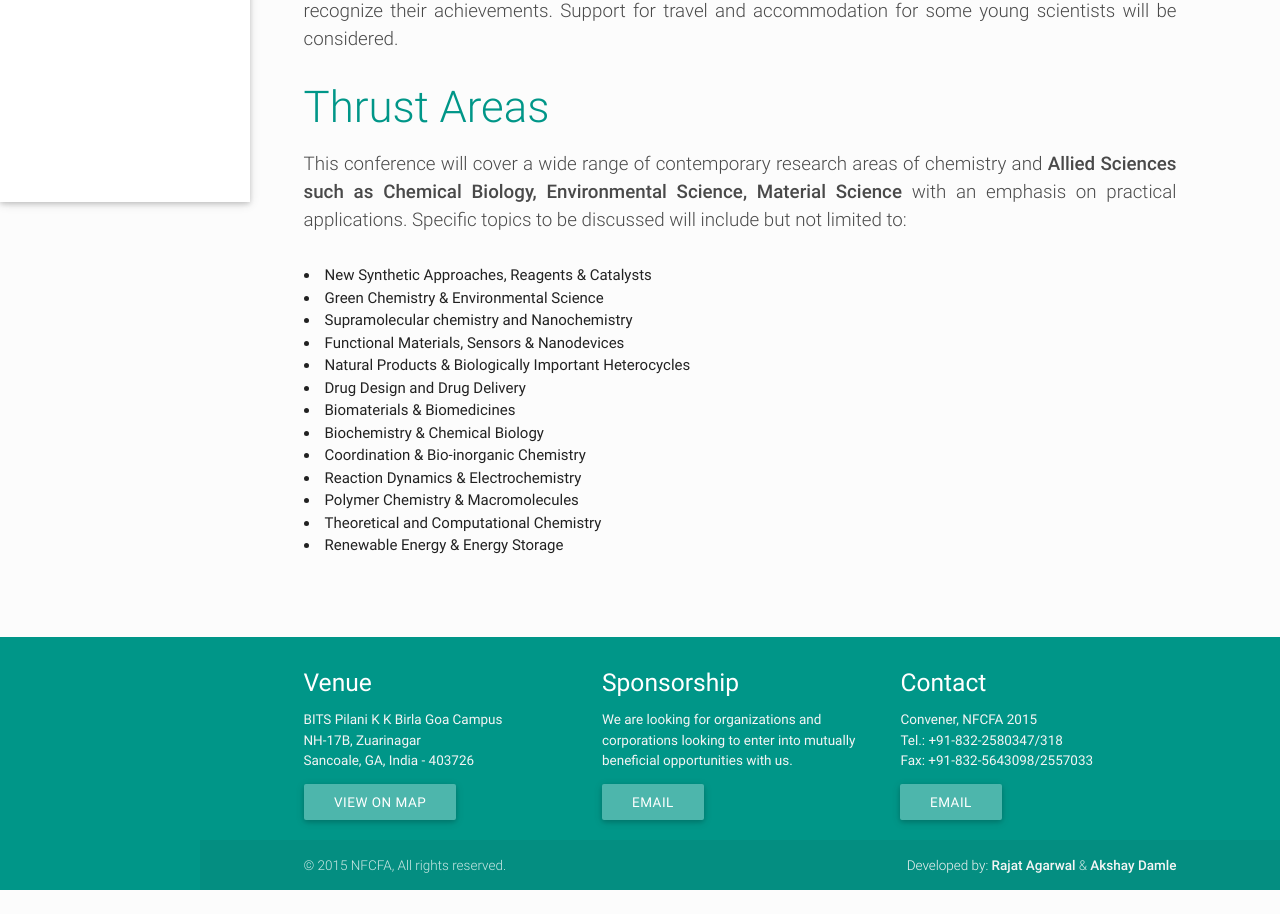
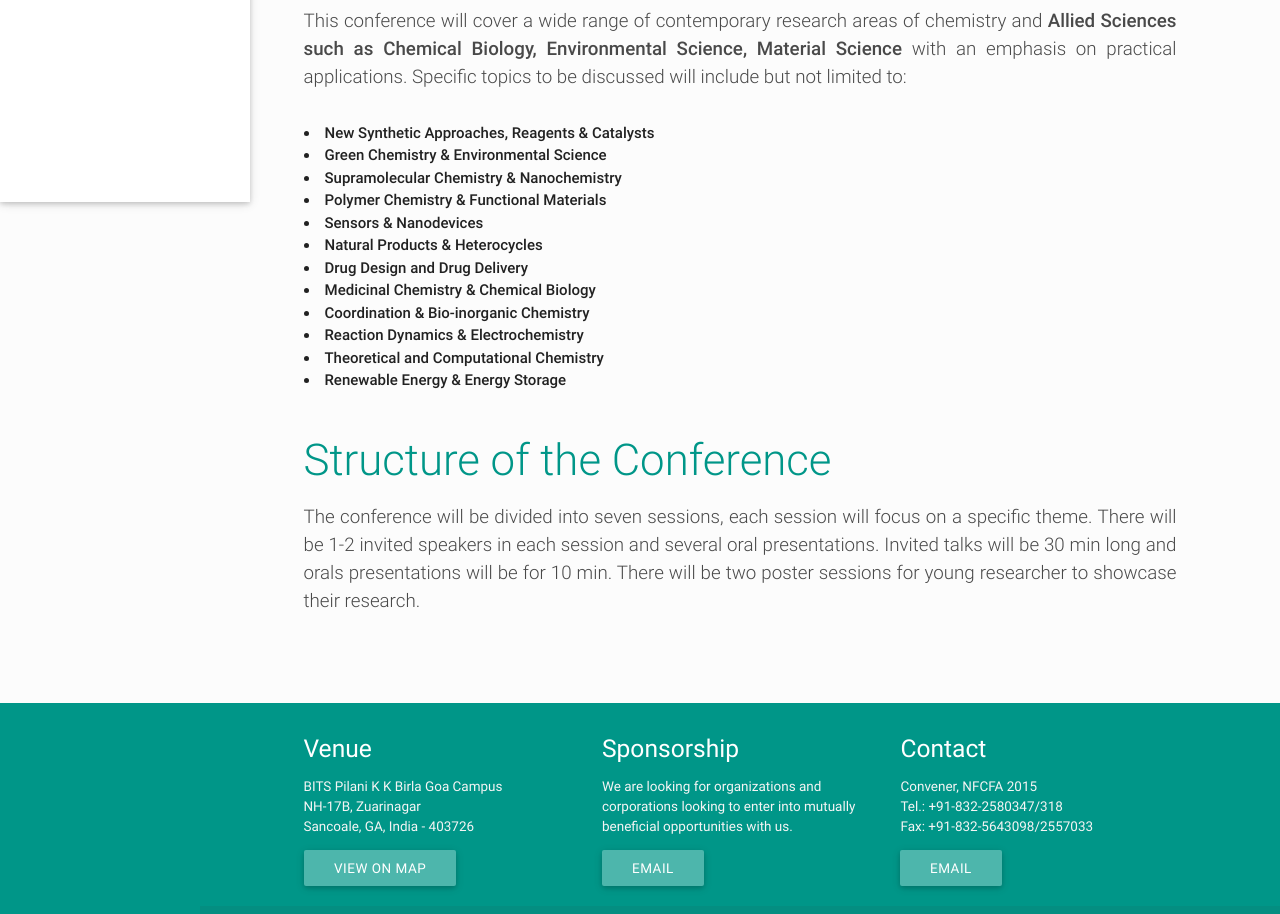
Before and after one commit to rajat503/NFCFA-Website, a plain HTML site: page goal.html in a window 1280 px wide. Shown: the part 658-1572 px from the top of the page. Before the commit the page ends 1548 px from the top, so only its background shows below. Drawn offline with Linux system fonts and the light colour scheme.

Commit message:
Changed goal page content

```diff
--- a/goal.html
+++ b/goal.html
@@ -43,9 +43,6 @@
 				<div class="col s12">
 					<div id="color-usage" class="section scrollspy">
 						<p class="caption">
-						The conference will be divided into seven sessions, each session will focus on a specific theme. There will  be 1-2 invited speakers in each session and several oral  presentations.  Invited talks will be 30 min long and orals  presentations will be for 10 min. There will be two poster  sessions for  young researcher to showcase their research.
-						</p>
-						<p class="caption">
 						The conference is aimed to cover the contemporary research in the broad areas of Chemistry and allied branches of science such as chemical biology, material science, environmental science, etc. so as to provide a common platform for the exchange of most recent discoveries and developments leading to strengthening the fundamentals of chemistry and finding applications for the progress of the society.
 						</p>
 						<p class="caption">The primary objective of the conference is to assemble young researchers of various sub-disciplines of chemistry and interface at a single venue to exchange views and to take up challenging topic with an aim of practical applications for the benefit of mankind. During the conference there will be Plenary/Invited lectures of eminent scientists and also Oral presentations by young researchers. In addition, poster sessions will give ample opportunity to Research Scholars for presentation of their recent results. Selected poster of Research Scholars will be chosen for <strong>Oral Presentation</strong> followed by <strong>Best Poster Award</strong> to recognize their achievements. Support for travel and accommodation for some young scientists will be considered.
@@ -57,22 +54,25 @@
 						This conference will cover a wide range of contemporary  research areas of chemistry and <strong>Allied Sciences such as Chemical Biology, Environmental Science, Material Science</strong> with an emphasis on practical applications. Specific topics to be discussed will include but not limited to:
 						</p>
 
-
+						<strong>
 							<li> New Synthetic Approaches, Reagents & Catalysts</li>
 							<li> Green Chemistry & Environmental Science</li>
-							<li> Supramolecular chemistry and Nanochemistry</li>
-							<li> Functional Materials, Sensors & Nanodevices</li>
-							<li> Natural Products & Biologically Important Heterocycles</li>
+							<li> Supramolecular Chemistry & Nanochemistry</li>
+							<li> Polymer Chemistry & Functional Materials</li>
+							<li> Sensors & Nanodevices</li>
+							<li> Natural Products & Heterocycles</li>
 							<li> Drug Design and Drug Delivery</li>
-							<li> Biomaterials & Biomedicines </li>
-							<li> Biochemistry & Chemical Biology</li>
+							<li> Medicinal Chemistry & Chemical Biology</li>
 							<li> Coordination & Bio-inorganic Chemistry</li>
 							<li> Reaction Dynamics & Electrochemistry</li>
-							<li> Polymer Chemistry & Macromolecules</li>
 							<li> Theoretical and Computational Chemistry</li>
 							<li> Renewable Energy & Energy Storage</li>
-
+						</strong>
 						<br>
+						<h3 class="header teal-text">Structure of the Conference</h3>
+						<p class="caption">
+						The conference will be divided into seven sessions, each session will focus on a specific theme. There will  be 1-2 invited speakers in each session and several oral  presentations.  Invited talks will be 30 min long and orals  presentations will be for 10 min. There will be two poster  sessions for  young researcher to showcase their research.
+						</p>
 						<br>
 
 					</div>
```
